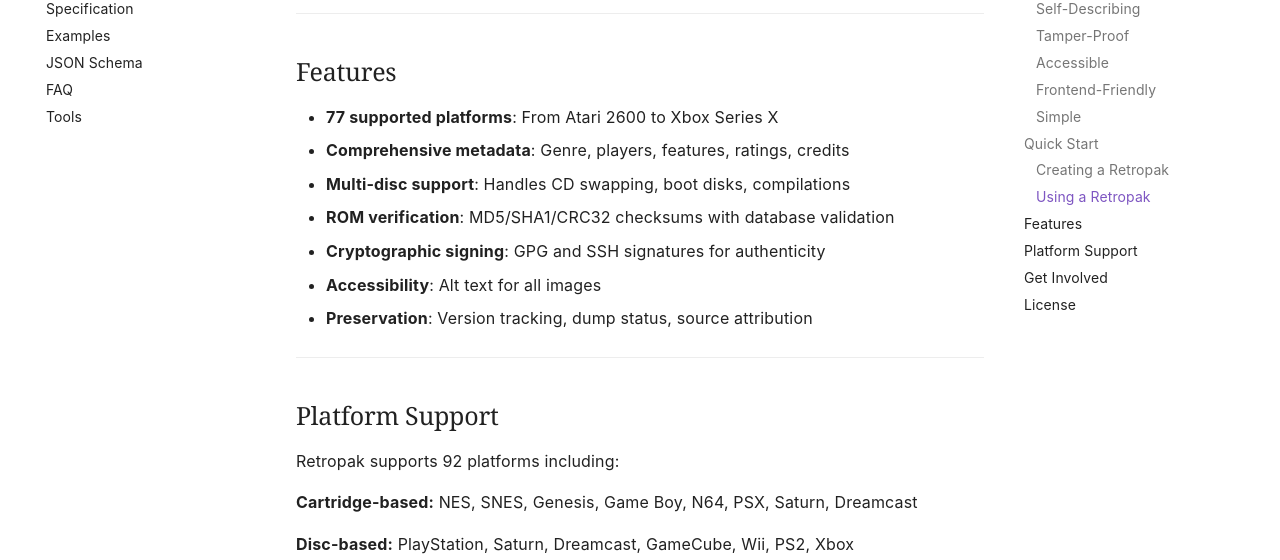
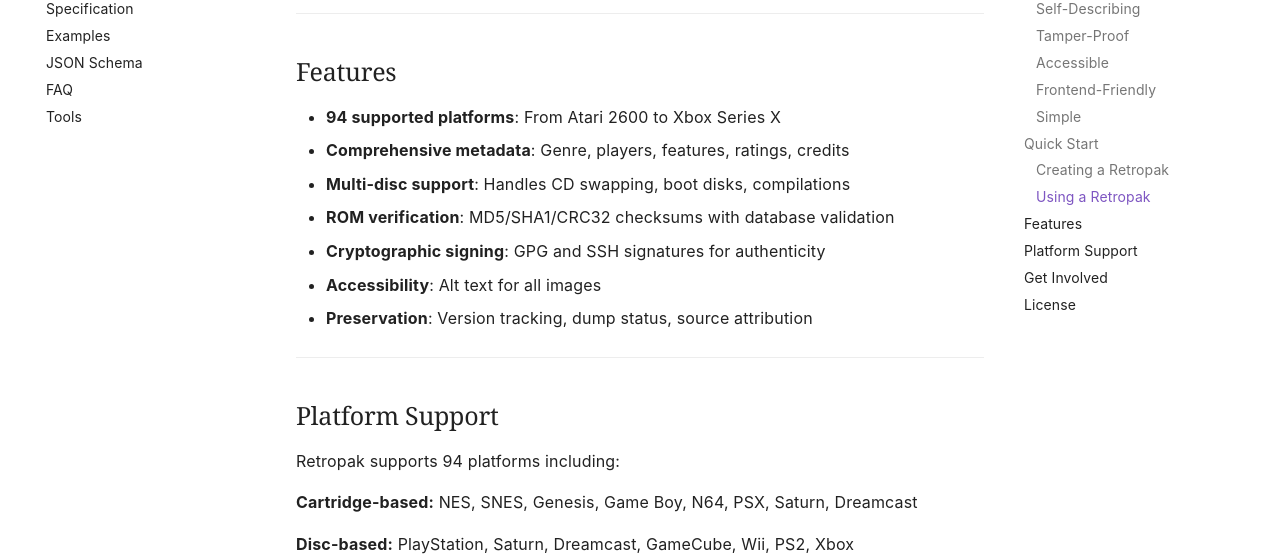
Before and after one commit to piersroberts/retropak, an MkDocs documentation site: the page built from docs/index.md, in a window 1280 px wide and 900 px high, scrolled down 1910 px. Shown: the part 153-713 px from the top of the window. Built offline with MkDocs 1.6.1 and Material for MkDocs 9.7.7, drawn with Linux system fonts in a browser that asks for light colours; comment, search, counter and statistics services are not loaded.

Commit message:
Added gp32 and gp2x

```diff
--- a/docs/index.md
+++ b/docs/index.md
@@ -83,7 +83,7 @@ Or mount directly in supported emulators and frontends (coming soon).
 
 ## Features
 
-- **77 supported platforms**: From Atari 2600 to Xbox Series X
+- **94 supported platforms**: From Atari 2600 to Xbox Series X
 - **Comprehensive metadata**: Genre, players, features, ratings, credits
 - **Multi-disc support**: Handles CD swapping, boot disks, compilations
 - **ROM verification**: MD5/SHA1/CRC32 checksums with database validation
@@ -95,7 +95,7 @@ Or mount directly in supported emulators and frontends (coming soon).
 
 ## Platform Support
 
-Retropak supports 92 platforms including:
+Retropak supports 94 platforms including:
 
 **Cartridge-based:** NES, SNES, Genesis, Game Boy, N64, PSX, Saturn, Dreamcast
 
--- a/docs/schemas/v1/retropak.schema.json
+++ b/docs/schemas/v1/retropak.schema.json
@@ -39,6 +39,8 @@
                 "gba",
                 "gbc",
                 "gg",
+                "gp2x",
+                "gp32",
                 "gnw",
                 "hyperscan",
                 "intellivision",
```
Also changed, not shown: docs/faq.md (+1 -1 lines), docs/specification.md (+3 -1 lines).
